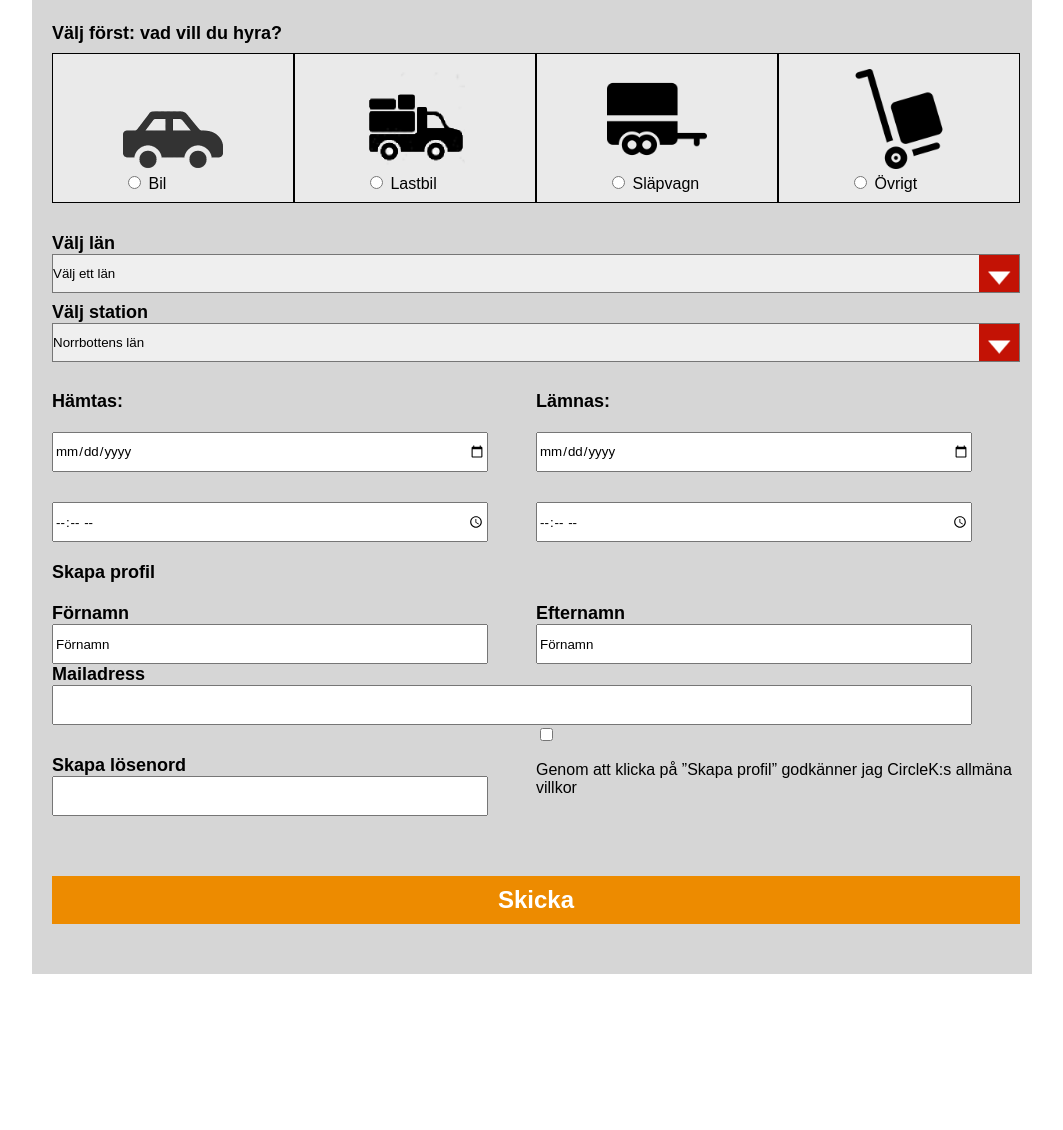
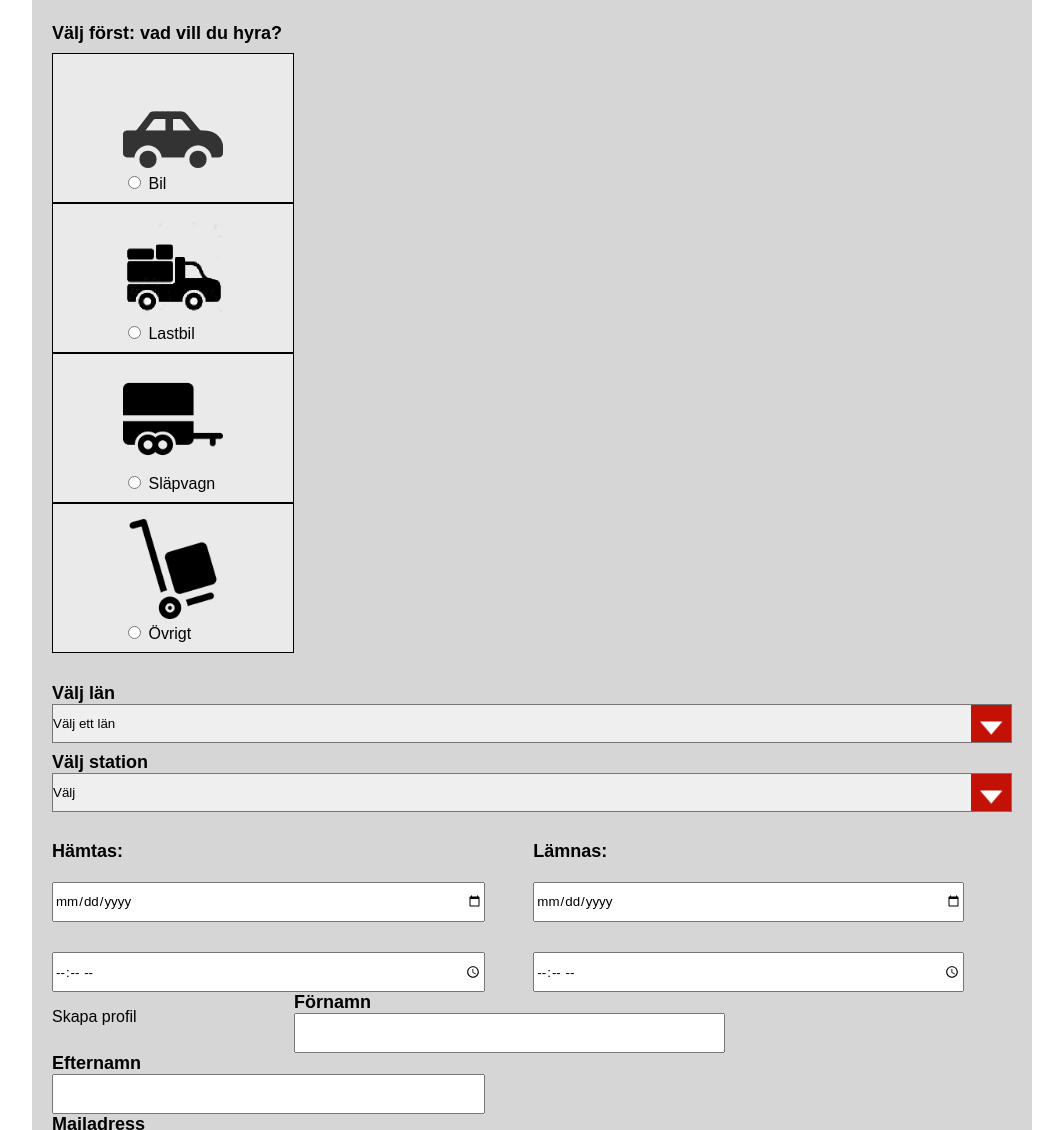
Before and after one commit to Fredtorn/form, a plain HTML site: page index.html in a window 1280 px wide. Shown: the part 185-1315 px from the top of the page, without its empty margins (108-1171 px from the left). Before the commit the page ends 1159 px from the top, so only its background shows below. Drawn offline with Linux system fonts and the light colour scheme.

Commit message:
add new html

```diff
--- a/index.html
+++ b/index.html
@@ -18,29 +18,31 @@
         <form action="https://httpbin.org/anything" method="post">
             <div class="formContainer">
                 <p class="heading">Välj först: vad vill du hyra?</p>
+                <div class="vehicleContainer">
                     <div class="vehicle">
                         <img src="images/car.png" alt="">
-                    <input type="radio" name="type_vehicle" value="Bil">
+                        <input type="radio" name="optionvehicle" value="car" required>
                         <label for="car">Bil</label>
                     </div>
                     <div class="vehicle">
                         <img src="images/truck.png" alt="">
-                    <input type="radio" name="type_vehicle" value="Lastbil">
+                        <input type="radio" name="optionvehicle" value="truck" required>
                         <label for="truck">Lastbil</label>
                     </div>
                     <div class="vehicle">
                         <img src="images/trailer.png" alt="">
-                    <input type="radio" name="type_vehicle" value="Släpvagn">
+                        <input type="radio" name="optionvehicle" value="trailer" required>
                         <label for="trailer">Släpvagn</label>
                     </div>
                     <div class="vehicle">
                         <img src="images/other.png" alt="">
-                    <input type="radio" name="type_vehicle" value="Övrigt">
+                        <input type="radio" name="optionvehicle" value="other" required>
                         <label for="other">Övrigt</label>
+                    </div>
                 </div>
                 <div class="optionCounty">
                     <label class="heading" for="county">Välj län</label>
-                    <select name="optionCount" id="county">
+                    <select name="optionCounty" id="county" required>
                         <option value="">Välj ett län</option>
                         <option value="uppsala">Uppsala län</option>
                         <option value="jönköping">Jönköpings län</option>
@@ -58,44 +60,50 @@
                 </div>
                 <div class="optionStation">
                     <label class="heading" for="station">Välj station</label>
-                    <select name="optionStation" id="station">
-                        <option value="norrbottens">Norrbottens län</option>
+                    <select name="optionStation" id="station" required>
+                        <option value="">Välj</option>
+                        <option value="center">Circle K centrum</option>
+                        <option value="north">Circle K norra</option>
+                        <option value="south">Circle K södra</option>
+                        <option value="west">Circle K västra</option>
+                        <option value="east">Circle K östra</option>
                     </select>
                 </div>
                 <div class="datePickUp">
                     <p class="heading">Hämtas:</p>
-                    <input type="date" name="date" id="date">
+                    <input type="date" name="datePickUp" id="datePickUp" required>
                 </div>
                 <div class="dateReturn">
                     <p class="heading">Lämnas:</p>
-                    <input type="date" name="date" id="date">
+                    <input type="date" name="dateReturn" id="dateReturn" required>
                 </div>
                 <div class="timePickUp">
-                    <input type="time">
+                    <input type="time" name="timePickUp" id="timePickUp" required>
                 </div>
                 <div class="timeReturn">
-                    <input type="time">
+                    <input type="time" name="timeReturn" id="timeReturn" required>
                 </div>
-                <p class="heading">Skapa profil</p>
+                <p class="profile">Skapa profil</p>
                 <div class="name">
                     <label class="heading" for="firstname">Förnamn</label>
-                    <input type="text" name="firstname" value="Förnamn">
+                    <input type="text" name="firstname" required>
                 </div>
                 <div class="name">
                     <label class="heading" for="lastname">Efternamn</label>
-                    <input type="text" name="lastname" value="Förnamn">
+                    <input type="text" name="lastname" required>
                 </div>
                 <div class="email">
                     <label class="heading" for="email">Mailadress</label>
-                    <input type="email">
+                    <input type="email" required>
                 </div>
                 <div class="password">
                     <label class="heading" for="password">Skapa lösenord</label>
-                    <input type="password" name="password" id="password">
+                    <input type="password" name="password" id="password" required>
                 </div>
                 <div class="policy">
-                    <input type="checkbox" name="checkbox" id="checkbox">
-                    <p>Genom att klicka på ”Skapa profil” godkänner jag CircleK:s allmäna villkor</p>
+                    <input type="checkbox" name="checkbox" id="checkbox" required>
+                    <p>Genom att klicka på ”Skapa profil” godkänner jag CircleK:s allmäna villkor.<u> Läs mer om de
+                            allmäna villkoren här.</u> </p>
                 </div>
                 <div class="send">
                     <button type="submit">Skicka</button>
```
Lines whose indentation alone changed are shown as unchanged.
